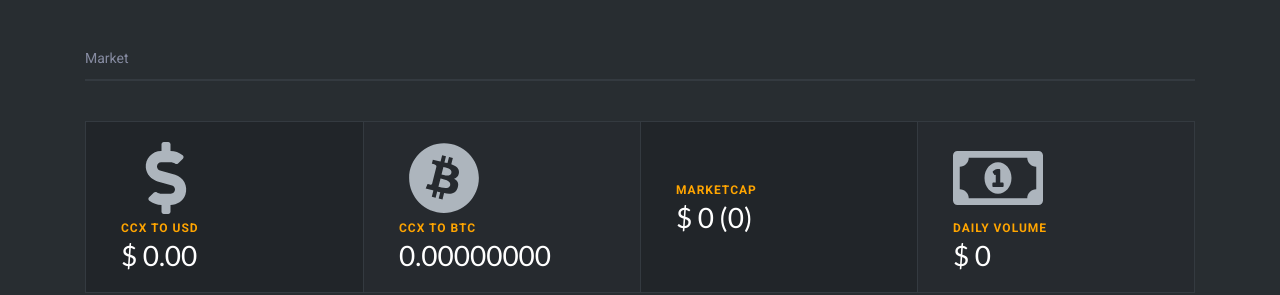
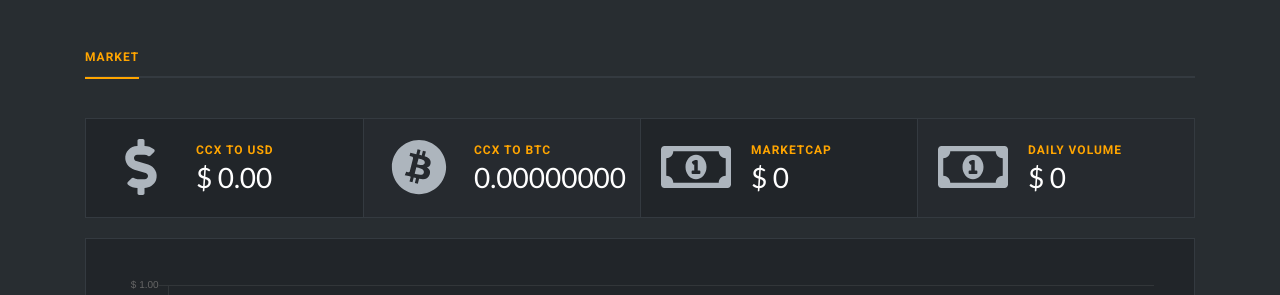
Before and after one commit to lerdos/ultranotei-cloud, a React (Create React App) app: page / in a window 1280 px wide. Shown: the part 505-800 px from the top of the page. Built offline with nearby package versions, Linux system fonts and the light colour scheme; no server answers; sample sign-in values are in the browser's storage.

Commit message:
market data improvements

```diff
--- a/src/components/cards/MarketStats.js
+++ b/src/components/cards/MarketStats.js
@@ -72,46 +72,58 @@ const MarketStats = () => {
   return (
     <div>
       <div className="nav-statistics-wrapper mg-t-20">
-        <nav className="nav">Market</nav>
+        <nav className="nav">
+			<a href="#" class="nav-link active" tkey="markets">Market</a>
+		</nav>
       </div>
 
       <div id="blockStats" className="card card-dash-one mg-b-20">
         <div className="row no-gutters">
           <div className="col-lg-3">
-            <div className="dash-content dash-small-info">
+            <div className="dash-content dash-small-info dash-flex">
               <div className="icon icon-info">
                 <FontAwesomeIcon icon="dollar-sign" fixedWidth />
               </div>
+   			  <div class="info-text">
 				<label className="tx-primary">CCX to USD</label>
 				<h2>$ {ccxToUSD.toLocaleString(undefined, format2Decimals)}</h2>
 			  </div>
             </div>
+          </div>
 
           <div className="col-lg-3">
-            <div className="dash-content dash-small-info">
+            <div className="dash-content dash-small-info dash-flex">
               <div className="icon icon-info">
                 <FontAwesomeIcon icon={['fab', 'bitcoin']} fixedWidth />
               </div>
+   			  <div class="info-text">
 				<label className="tx-primary">CCX to BTC</label>
 				<h2>{ccxToBTC.toLocaleString(undefined, format8Decimals)}</h2>
 			  </div>
             </div>
+          </div>
 
           <div className="col-lg-3">
-            <div className="dash-content dash-small-info">
-              <div className="icon icon-info" />
+            <div className="dash-content dash-small-info dash-flex">
+              <div className="icon icon-info">
+                <FontAwesomeIcon icon={['far', 'money-bill-alt']} fixedWidth />
+              </div>
+   			  <div class="info-text">
 				<label className="tx-primary">Marketcap</label>
-              <h2>$ {parseInt(marketCap).toLocaleString()} ({marketCapRank})</h2>
+				<h2>$ {parseInt(marketCap).toLocaleString()}</h2>
+			  </div>
             </div>
           </div>
 
           <div className="col-lg-3">
-            <div className="dash-content dash-small-info">
+            <div className="dash-content dash-small-info dash-flex">
               <div className="icon icon-info">
                 <FontAwesomeIcon icon={['far', 'money-bill-alt']} fixedWidth />
               </div>
+   			  <div class="info-text">
 				<label className="tx-primary">Daily Volume</label>
 				<h2>$ {parseInt(dailyVolume).toLocaleString()}</h2>
+			  </div>
             </div>
           </div>
 
--- a/src/static/css/slim.one.css
+++ b/src/static/css/slim.one.css
@@ -1482,3 +1482,19 @@ body {
 	text-decoration: none;
 	background-color: rgb(255, 255, 255, 0.1);
 }
+
+/******************** market stats inof *********************/
+
+.dash-flex {
+	display: flex;
+	margin-left: 0px !important;
+}
+
+.info-text {
+	width: 100%;
+	padding-left: 20px;
+}
+
+.icon-info {
+	font-size: 4em !important;
+}
```
Also changed, not shown: 1 other file (tests, documents, lock files or other folders). Lines whose indentation alone changed are shown as unchanged.
